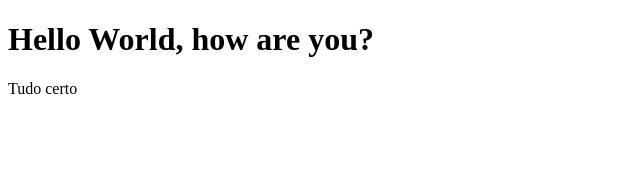
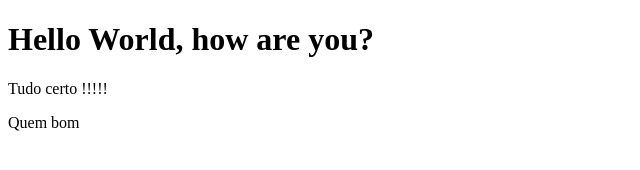
Before and after one commit to Jovisk10/teste_git, a plain HTML site: page index.html in a window 1280 px wide. Shown: the whole page, without its empty margins (0-640 px from the left). Drawn offline with Linux system fonts and the light colour scheme.

Commit message:
Covernsa continua

```diff
--- a/index.html
+++ b/index.html
@@ -6,6 +6,7 @@
 </head>
 <body>
   <h1>Hello World, how are you?</h1>
-  <p>Tudo certo</p>
+  <p>Tudo certo !!!!!</p>
+  <p>Quem bom</p>
 </body>
 </html>
```
